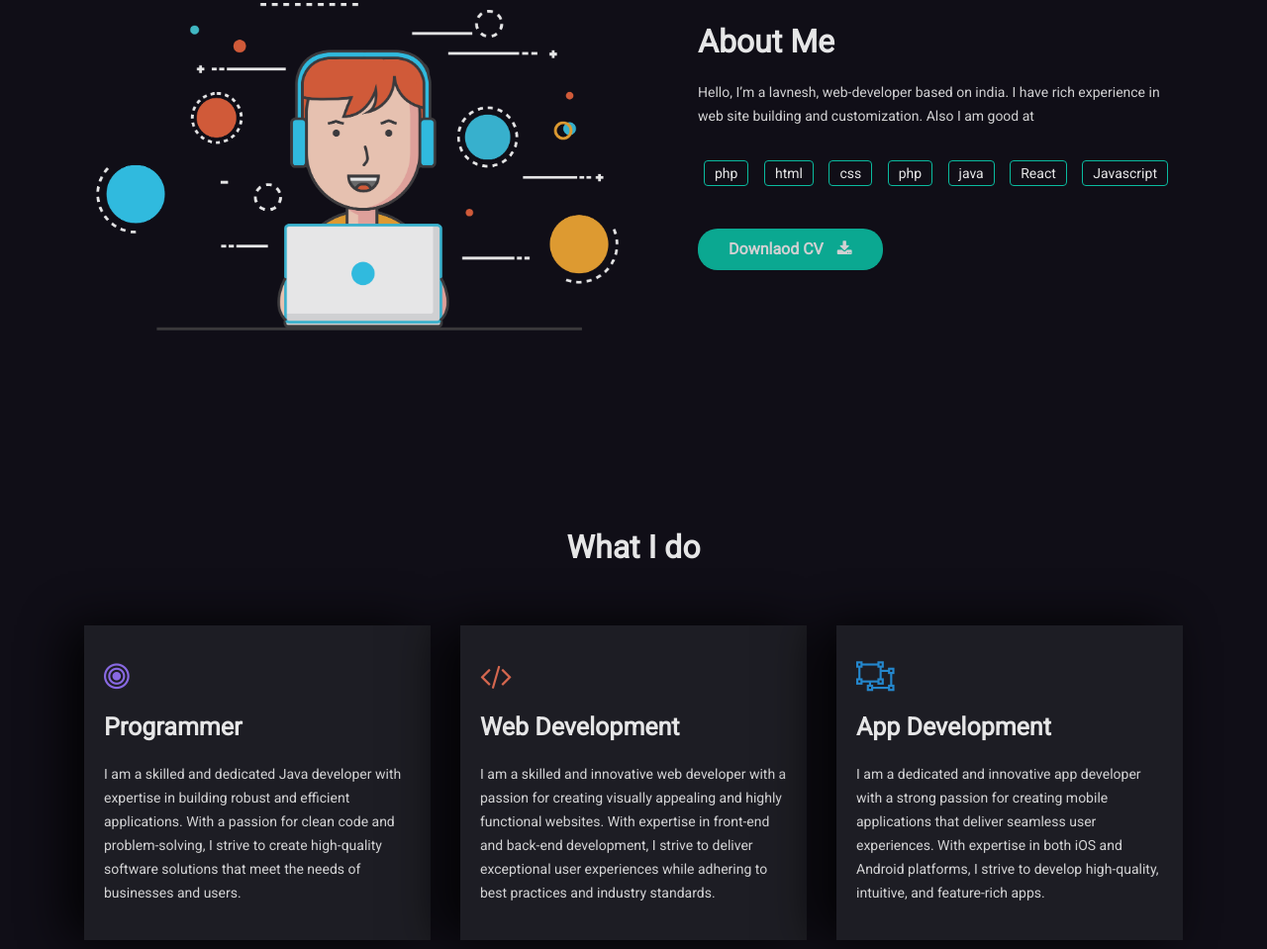
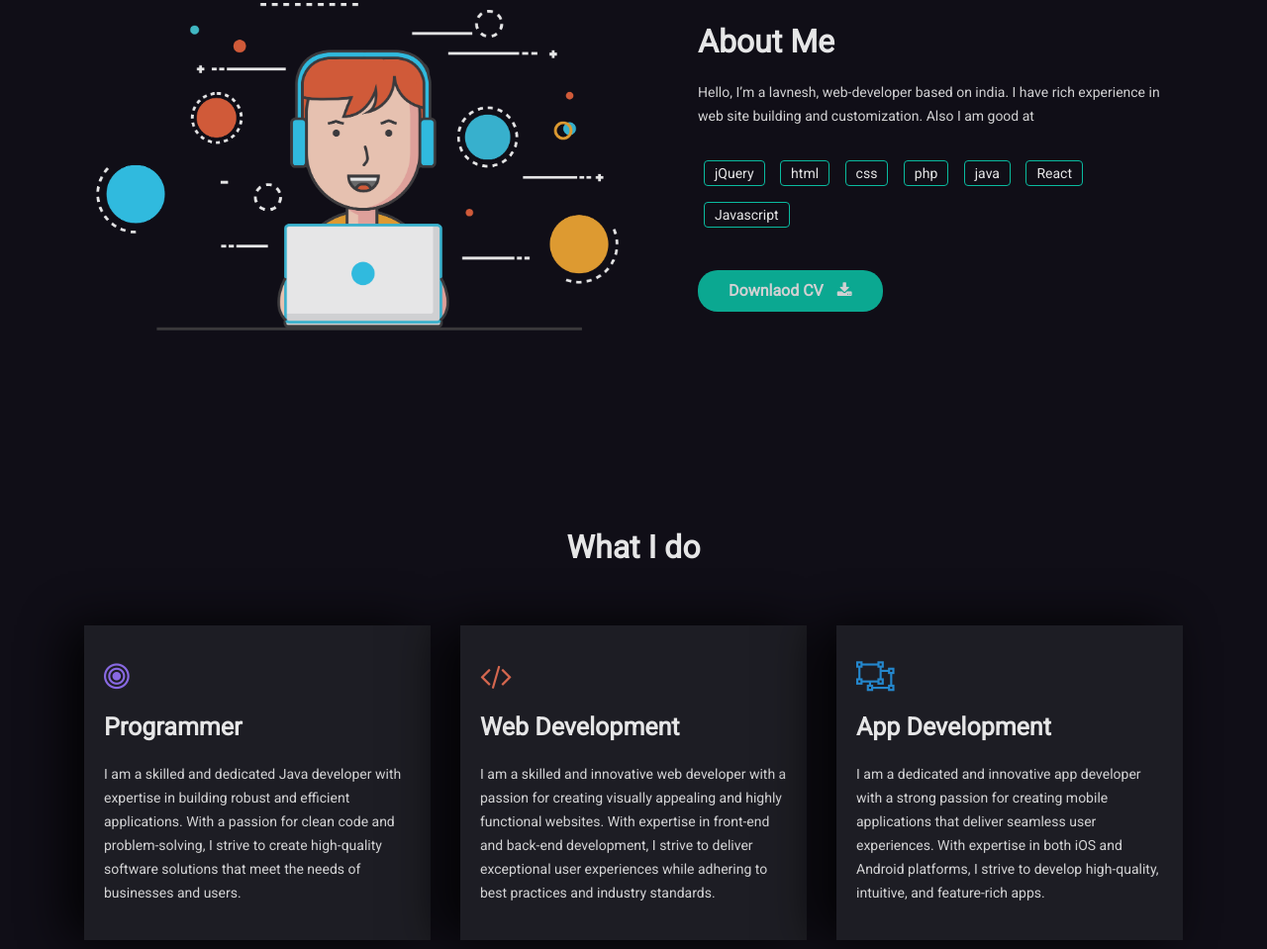
Before and after one commit to lavhimself/portfolio.github.io, a plain HTML site: page index.html in a window 1280 px wide. Shown: the part 933-1892 px from the top of the page at 99% size. Drawn offline with Linux system fonts and the light colour scheme.

Commit message:
index.html

```diff
--- a/index.html
+++ b/index.html
@@ -246,7 +246,7 @@
                 data-wow-delay="0.3s"
               >
                 <ul>
-                  <li><span>php</span></li>
+                  <li><span>jQuery</span></li>
                   <li><span>html</span></li>
                   <li><span>css</span></li>
                   <li><span>php</span></li>
```
